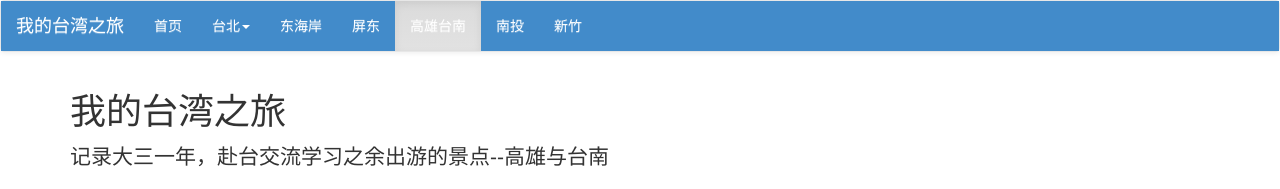
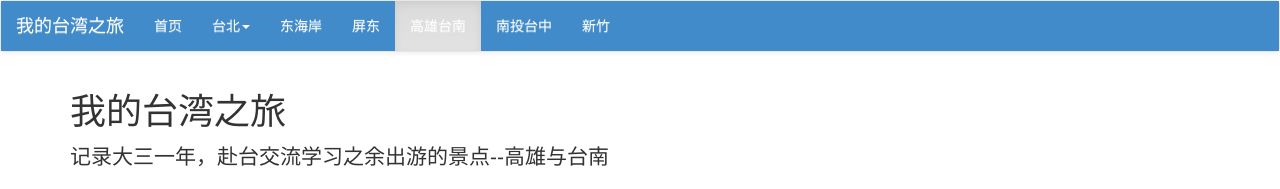
Before and after one commit to lkm1997/gaoxiong, a Jekyll site: the page index.html, which Jekyll copies as it is, in a window 1280 px wide. Shown: the top 189 px of the page. Built offline with Jekyll 4.4.1, drawn with Linux system fonts in a browser that asks for light colours; nearby versions of some CDN libraries.

Commit message:
Update index.html

```diff
--- a/index.html
+++ b/index.html
@@ -50,7 +50,7 @@
 	<li class="active"><a href="https://lkm1997.github.io/gaoxiong/"
 	style="color:white">高雄台南</a></li>
 	<li><a href="https://lkm1997.github.io/nantou/"
-	style="color:white">南投</a></li>
+	style="color:white">南投台中</a></li>
 	<li><a href="https://lkm1997.github.io/xinzhu/"
 	style="color:white">新竹</a></li>
 	</ul>
```
